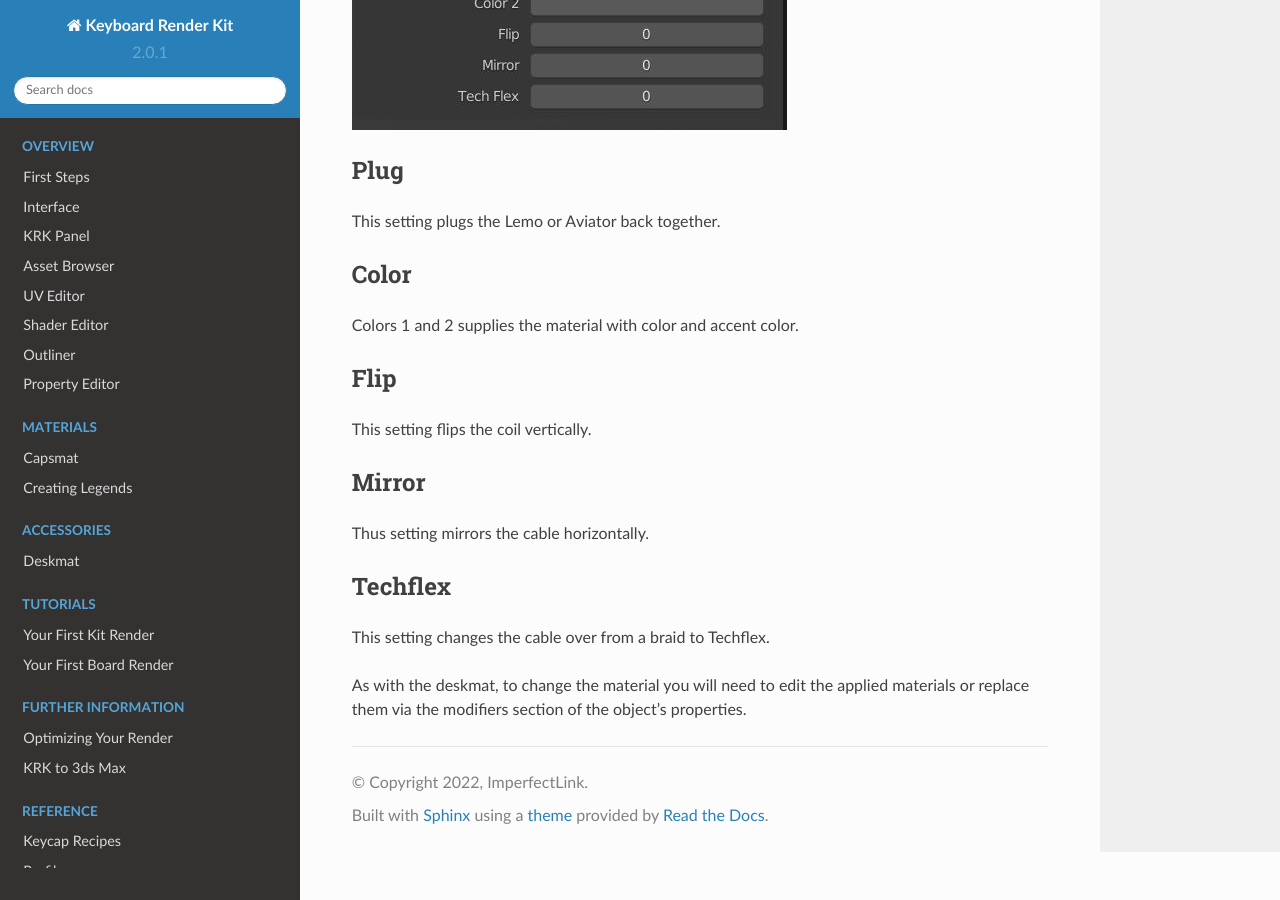
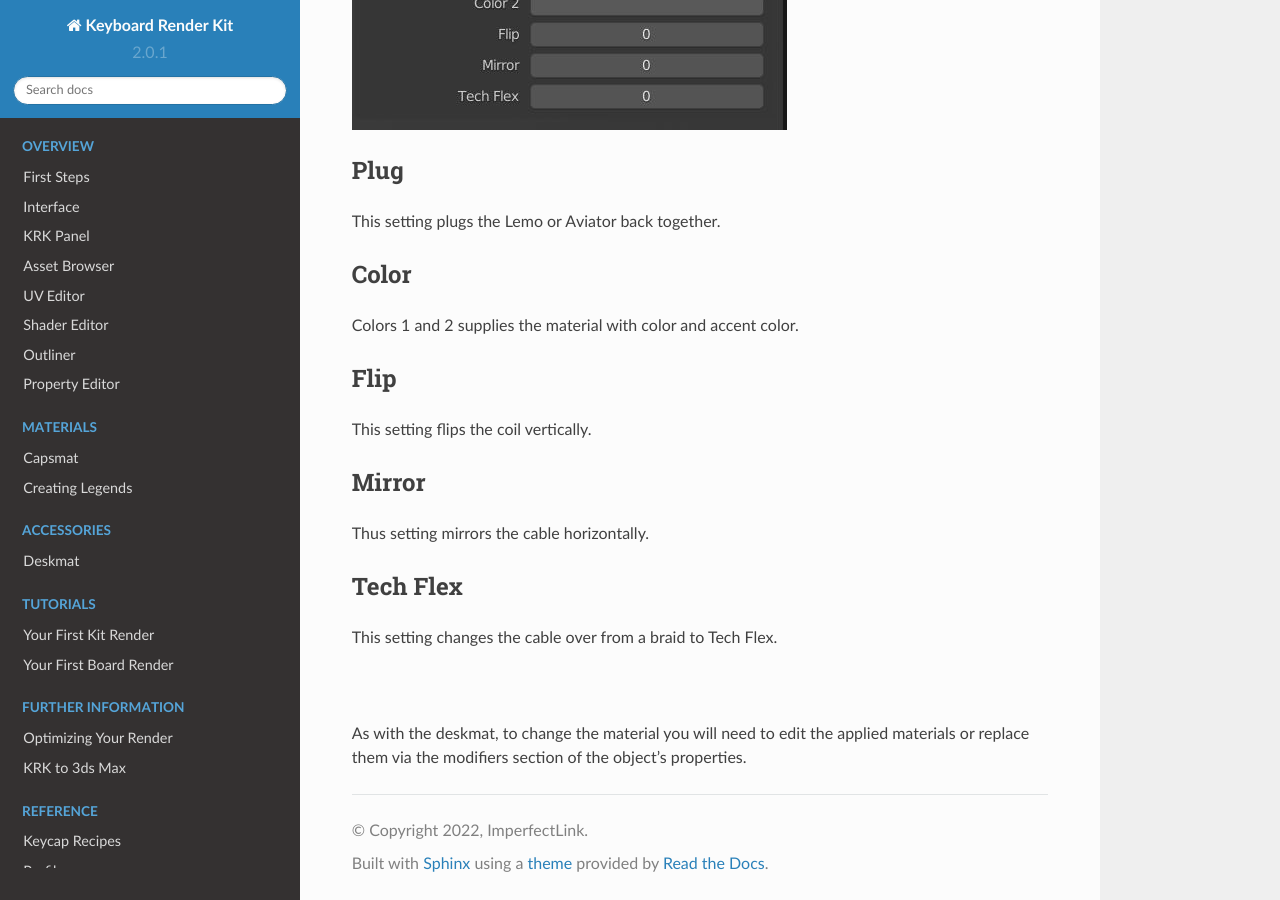
Before and after one commit to imperfectlink/KeyboardRenderKit, a Sphinx documentation site: the page built from docs/source/cables.rst, in a window 1280 px wide and 900 px high, scrolled down 1143 px. Built offline with Sphinx 7.4.7 and the Read the Docs theme 2.0.0, drawn with Linux system fonts in a browser that asks for light colours.

Commit message:
Update cables.rst

```diff
--- a/docs/source/cables.rst
+++ b/docs/source/cables.rst
@@ -28,8 +28,10 @@ Mirror
 ~~~~
 Thus setting mirrors the cable horizontally.
 
-Techflex
+Tech Flex
 ~~~~
-This setting changes the cable over from a braid to Techflex.
+This setting changes the cable over from a braid to Tech Flex.
+
+|
 
 As with the deskmat, to change the material you will need to edit the applied materials or replace them via the modifiers section of the object's properties.
```
